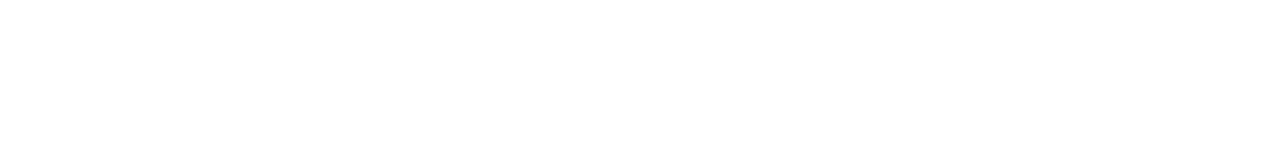
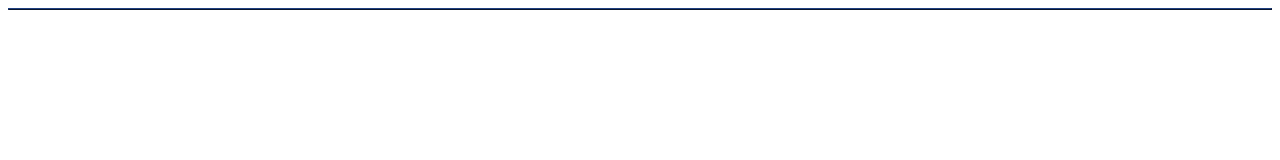
Before and after one commit to nicokosi/dom-manipulator, a website: page index.html in a window 1280 px wide. Drawn offline with Linux system fonts and the light colour scheme.

Commit message:
Add basic CSS styling 💅

```diff
--- a/index.html
+++ b/index.html
@@ -2,9 +2,10 @@
 <head>
 	<title>Hello! 👋</title>
 	<meta charset="UTF-8" />
+	<link rel="stylesheet" href="style.css">
 </head>
 <body>
-	<div id="app"></div>
+	<div id="app" class="todo-list"></div>
 	<script src="bundle.js">
 	</script>
 </body>
--- /dev/null
+++ b/style.css
@@ -0,0 +1,11 @@
+.todo-list {
+    color: #2a272b;
+    background: #f0f2f3;
+    border: 1px outset #1f4081;
+    font-family: Arial, Helvetica, sans-serif;
+    font-size: 14px;
+}
+
+.todo-list li {
+    list-style: disclosure-closed;
+}
```
